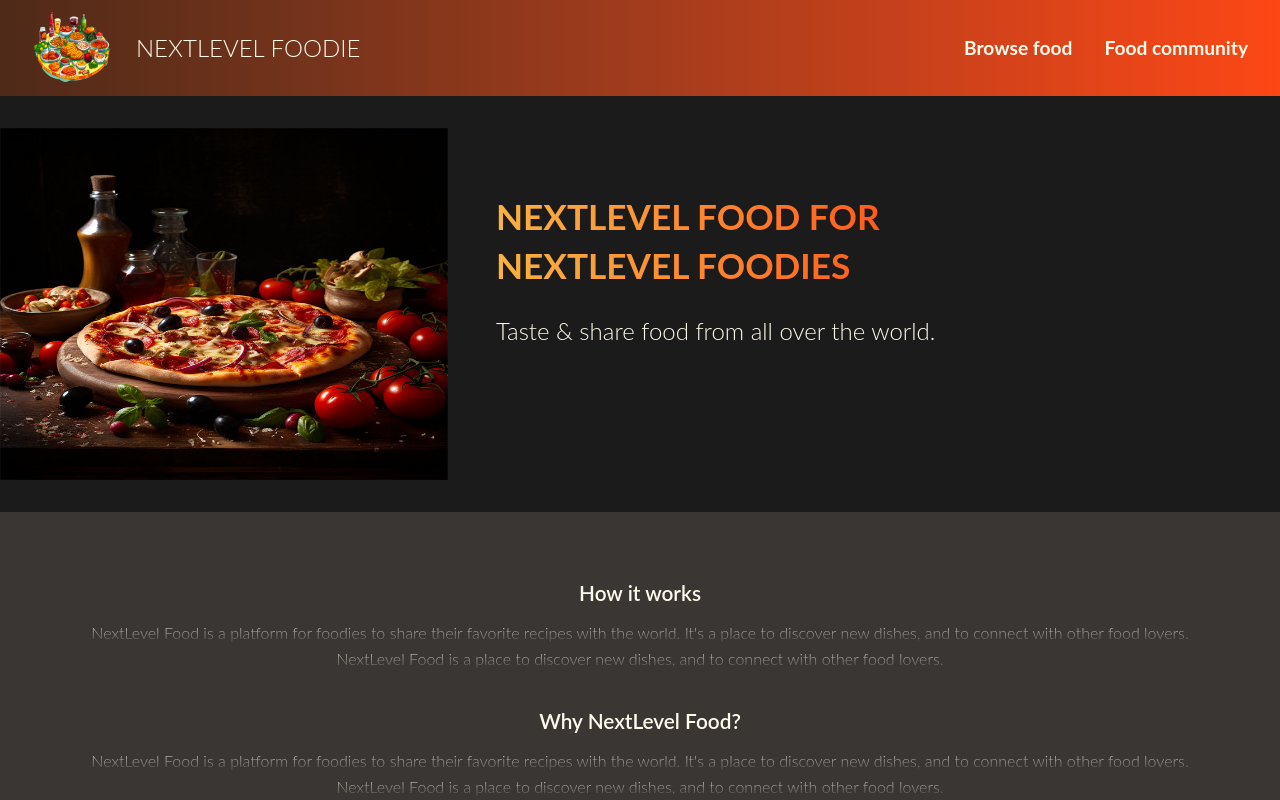
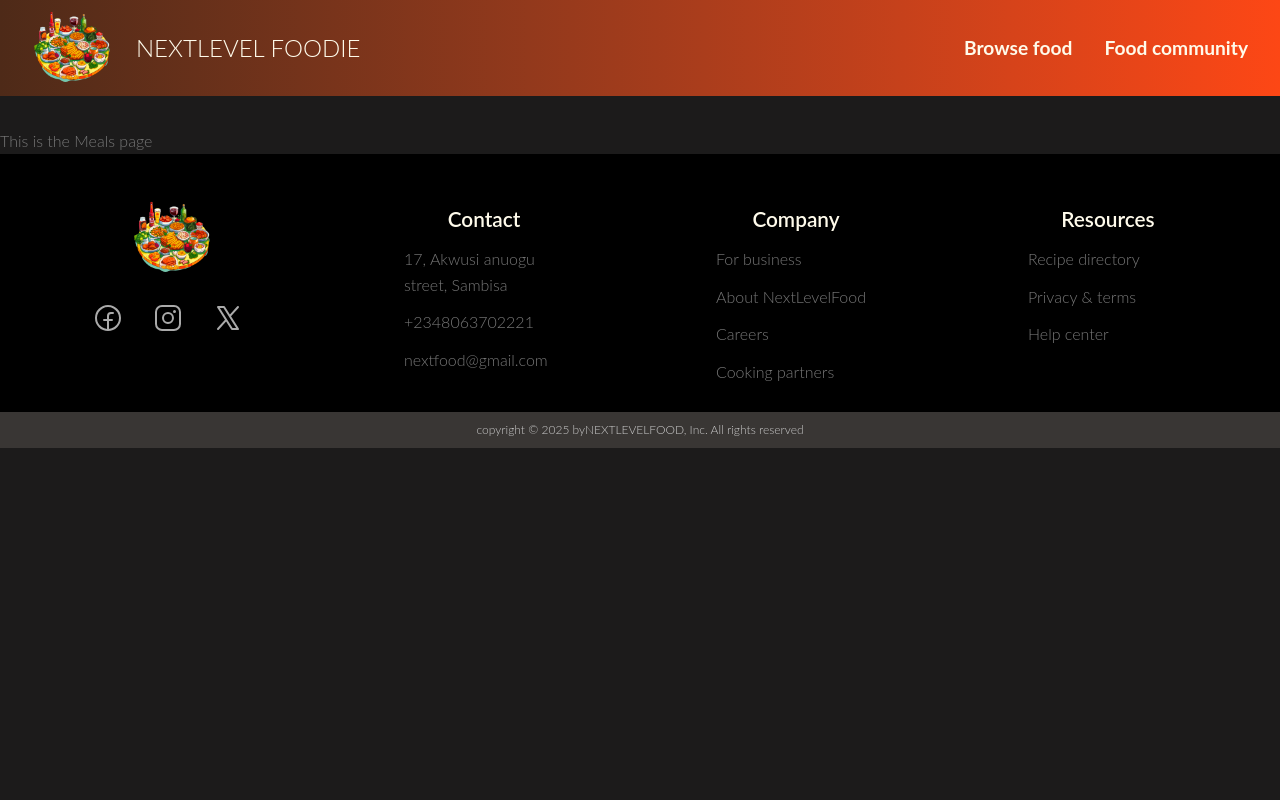
Before and after one commit to OponjousHub/foodLevel-tailwind, a React (Vite) app: page /meals in a window 1280 px wide. Shown: the top 800 px of the page. Built offline with nearby package versions, Linux system fonts and the light colour scheme.

Commit message:
Added the react router for navigation

```diff
--- a/package.json
+++ b/package.json
@@ -15,6 +15,7 @@
     "@tailwindcss/vite": "^4.1.11",
     "react": "^19.1.0",
     "react-dom": "^19.1.0",
+    "react-router-dom": "^7.6.3",
     "tailwindcss": "4.1"
   },
   "devDependencies": {
--- a/src/App.jsx
+++ b/src/App.jsx
@@ -1,12 +1,30 @@
+import { createBrowserRouter, RouterProvider } from "react-router-dom";
+import RootLayout from "./pages/rootLayout.jsx";
 import "./index.css";
-import Home from "./pages/home.jsx";
-import Header from "./components/header.jsx";
+import HomePage from "./pages/homePage.jsx";
+import MealsPage from "./pages/mealsPage.jsx";
+
+const router = createBrowserRouter([
+  {
+    path: "/",
+    element: <RootLayout />,
+    children: [
+      {
+        index: true,
+        element: <HomePage />,
+      },
+      {
+        path: "meals",
+        element: <MealsPage />,
+      },
+    ],
+  },
+]);
 
 function App() {
   return (
     <>
-      <Header />
-      <Home />;
+      <RouterProvider router={router}></RouterProvider>
     </>
   );
 }
--- a/src/components/header.jsx
+++ b/src/components/header.jsx
@@ -1,3 +1,4 @@
+import { NavLink } from "react-router-dom";
 import logo from "../assets/logo.png";
 
 function Header() {
@@ -5,11 +6,17 @@ function Header() {
     <nav className="flex justify-between container gradient1 px-[2rem] mb-[2rem]">
       <div className="flex items-center gap-6 py-[0.5rem]">
         <img src={logo} alt="food logo" className="w-20 " />
-        <p className="text-2xl text-amber-50">NEXTLEVEL FOODIE</p>
+        <NavLink to={"/"} className="text-2xl text-amber-50">
+          NEXTLEVEL FOODIE
+        </NavLink>
       </div>
       <div className="flex gap-8 items-center text-[18px] font-bold text-amber-50">
-        <p className="text-[1.2rem]">Browse food</p>
-        <p className="text-[1.2rem]">Food community</p>
+        <NavLink to={"meals"} className="text-[1.2rem]">
+          Browse food
+        </NavLink>
+        <NavLink to={"community"} className="text-[1.2rem]">
+          Food community
+        </NavLink>
       </div>
     </nav>
   );
--- a/src/pages/home.jsx
+++ /dev/null
@@ -1,99 +0,0 @@
-import pizza from "../assets/pizza.jpg";
-import logo from "../assets/logo.png";
-import { FacebookLogo, InstagramLogo, XLogo } from "@phosphor-icons/react";
-import classes from "./home.module.css";
-
-export default function Home() {
-  return (
-    <>
-      <header className="flex gap-[3rem] container">
-        <div className="w-[28rem] h-[22rem]">
-          <img src={pizza} alt="Sliding image" className="h-[22rem] w-[100%]" />
-        </div>
-        <div>
-          <div className=" mt-[4rem]">
-            <h1 className="text-[2.2rem] uppercase gradient2 font-bold family-Montserrat max-w-[28rem] leading-[1.4]">
-              NextLevel Food for NextLevel Foodies
-            </h1>
-            <p className="text-2xl mt-[1.5rem] text-amber-50">
-              Taste & share food from all over the world.
-            </p>
-          </div>
-          <div className={classes.cta}>
-            {/* <Link href="/community">Join the Community</Link>
-            <Link href="/meals">Explore Meals</Link> */}
-          </div>
-        </div>
-      </header>
-      <main className="bg-[#393634] container my-[2rem] py-[2rem] px-[5rem]">
-        <section>
-          <h2>How it works</h2>
-          <p className="para">
-            NextLevel Food is a platform for foodies to share their favorite
-            recipes with the world. It&apos;s a place to discover new dishes,
-            and to connect with other food lovers.
-          </p>
-          <p className="para">
-            NextLevel Food is a place to discover new dishes, and to connect
-            with other food lovers.
-          </p>
-        </section>
-
-        <section>
-          <h2>Why NextLevel Food?</h2>
-          <p className="para">
-            NextLevel Food is a platform for foodies to share their favorite
-            recipes with the world. It&apos;s a place to discover new dishes,
-            and to connect with other food lovers.
-          </p>
-          <p className="para">
-            NextLevel Food is a place to discover new dishes, and to connect
-            with other food lovers.
-          </p>
-        </section>
-      </main>
-      <footer className="bg-[#000] container p-[1rem] flex justify-around">
-        <div className="flex flex-col gap-6 w-[10rem]">
-          <div className="flex self-center mt-7">
-            <img src={logo} alt="Footer logo" className="w-[5rem] " />
-          </div>
-          <div className="flex gap-7">
-            <FacebookLogo size={32} className="cursor-pointer fill-[#aaa]" />
-            <InstagramLogo size={32} className="cursor-pointer fill-[#aaa]" />
-            <XLogo size={32} className="cursor-pointer fill-[#aaa]" />
-          </div>
-        </div>
-        <div className="w-[10rem]">
-          <h2>Contact</h2>
-          <div>
-            <p className="mb-3 cursor-pointer ">
-              17, Akwusi anuogu street, Sambisa
-            </p>
-            <p className="mb-3 cursor-pointer ">+2348063702221</p>
-            <p className="mb-3 cursor-pointer ">nextfood@gmail.com</p>
-          </div>
-        </div>
-        <div className="w-[10rem]">
-          <h2>Company</h2>
-          <div>
-            <p className="mb-3 cursor-pointer ">For business</p>
-            <p className="mb-3 cursor-pointer ">About NextLevelFood</p>
-            <p className="mb-3 cursor-pointer ">Careers</p>
-            <p className="mb-3 cursor-pointer ">Cooking partners</p>
-          </div>
-        </div>
-        <div className="w-[10rem]">
-          <h2>Resources</h2>
-          <div>
-            <p className="mb-3 cursor-pointer ">Recipe directory</p>
-            <p className="mb-3 cursor-pointer ">Privacy & terms</p>
-            <p className="mb-3 cursor-pointer ">Help center</p>
-          </div>
-        </div>
-      </footer>
-      <div className="bg-[#393634] container text-center text-[12px] py-2 text-[#ccc]">
-        copyright © 2025 byNEXTLEVELFOOD, Inc. All rights reserved
-      </div>
-    </>
-  );
-}
--- /dev/null
+++ b/src/pages/homePage.jsx
@@ -0,0 +1,54 @@
+import pizza from "../assets/pizza.jpg";
+
+export default function HomePage() {
+  return (
+    <>
+      <header className="flex gap-[3rem] container">
+        <div className="w-[28rem] h-[22rem]">
+          <img src={pizza} alt="Sliding image" className="h-[22rem] w-[100%]" />
+        </div>
+        <div>
+          <div className=" mt-[4rem]">
+            <h1 className="text-[2.2rem] uppercase gradient2 font-bold family-Montserrat max-w-[28rem] leading-[1.4]">
+              NextLevel Food for NextLevel Foodies
+            </h1>
+            <p className="text-2xl mt-[1.5rem] text-amber-50">
+              Taste & share food from all over the world.
+            </p>
+          </div>
+          <div className="">
+            {/* <Link href="/community">Join the Community</Link>
+            <Link href="/meals">Explore Meals</Link> */}
+          </div>
+        </div>
+      </header>
+      <main className="bg-[#393634] container my-[2rem] py-[2rem] px-[5rem]">
+        <section>
+          <h2>How it works</h2>
+          <p className="para">
+            NextLevel Food is a platform for foodies to share their favorite
+            recipes with the world. It&apos;s a place to discover new dishes,
+            and to connect with other food lovers.
+          </p>
+          <p className="para">
+            NextLevel Food is a place to discover new dishes, and to connect
+            with other food lovers.
+          </p>
+        </section>
+
+        <section>
+          <h2>Why NextLevel Food?</h2>
+          <p className="para">
+            NextLevel Food is a platform for foodies to share their favorite
+            recipes with the world. It&apos;s a place to discover new dishes,
+            and to connect with other food lovers.
+          </p>
+          <p className="para">
+            NextLevel Food is a place to discover new dishes, and to connect
+            with other food lovers.
+          </p>
+        </section>
+      </main>
+    </>
+  );
+}
--- /dev/null
+++ b/src/pages/mealsPage.jsx
@@ -0,0 +1,8 @@
+function MealsPage() {
+  return (
+    <>
+      <h1>This is the Meals page</h1>
+    </>
+  );
+}
+export default MealsPage;
--- /dev/null
+++ b/src/pages/rootLayout.jsx
@@ -0,0 +1,57 @@
+import Header from "../components/header";
+import { Outlet } from "react-router-dom";
+import logo from "../assets/logo.png";
+import { FacebookLogo, InstagramLogo, XLogo } from "@phosphor-icons/react";
+
+function RootLayout() {
+  return (
+    <>
+      <Header />
+      <Outlet />
+      <footer className="bg-[#000] container p-[1rem] flex justify-around">
+        <div className="flex flex-col gap-6 w-[10rem]">
+          <div className="flex self-center mt-7">
+            <img src={logo} alt="Footer logo" className="w-[5rem] " />
+          </div>
+          <div className="flex gap-7">
+            <FacebookLogo size={32} className="cursor-pointer fill-[#aaa]" />
+            <InstagramLogo size={32} className="cursor-pointer fill-[#aaa]" />
+            <XLogo size={32} className="cursor-pointer fill-[#aaa]" />
+          </div>
+        </div>
+        <div className="w-[10rem]">
+          <h2>Contact</h2>
+          <div>
+            <p className="mb-3 cursor-pointer ">
+              17, Akwusi anuogu street, Sambisa
+            </p>
+            <p className="mb-3 cursor-pointer ">+2348063702221</p>
+            <p className="mb-3 cursor-pointer ">nextfood@gmail.com</p>
+          </div>
+        </div>
+        <div className="w-[10rem]">
+          <h2>Company</h2>
+          <div>
+            <p className="mb-3 cursor-pointer ">For business</p>
+            <p className="mb-3 cursor-pointer ">About NextLevelFood</p>
+            <p className="mb-3 cursor-pointer ">Careers</p>
+            <p className="mb-3 cursor-pointer ">Cooking partners</p>
+          </div>
+        </div>
+        <div className="w-[10rem]">
+          <h2>Resources</h2>
+          <div>
+            <p className="mb-3 cursor-pointer ">Recipe directory</p>
+            <p className="mb-3 cursor-pointer ">Privacy & terms</p>
+            <p className="mb-3 cursor-pointer ">Help center</p>
+          </div>
+        </div>
+      </footer>
+      <div className="bg-[#393634] container text-center text-[12px] py-2 text-[#ccc]">
+        copyright © 2025 byNEXTLEVELFOOD, Inc. All rights reserved
+      </div>
+    </>
+  );
+}
+
+export default RootLayout;
```
Also changed, not shown: vite.config.js (+0 -8 lines), 1 other file (tests, documents, lock files or other folders).
